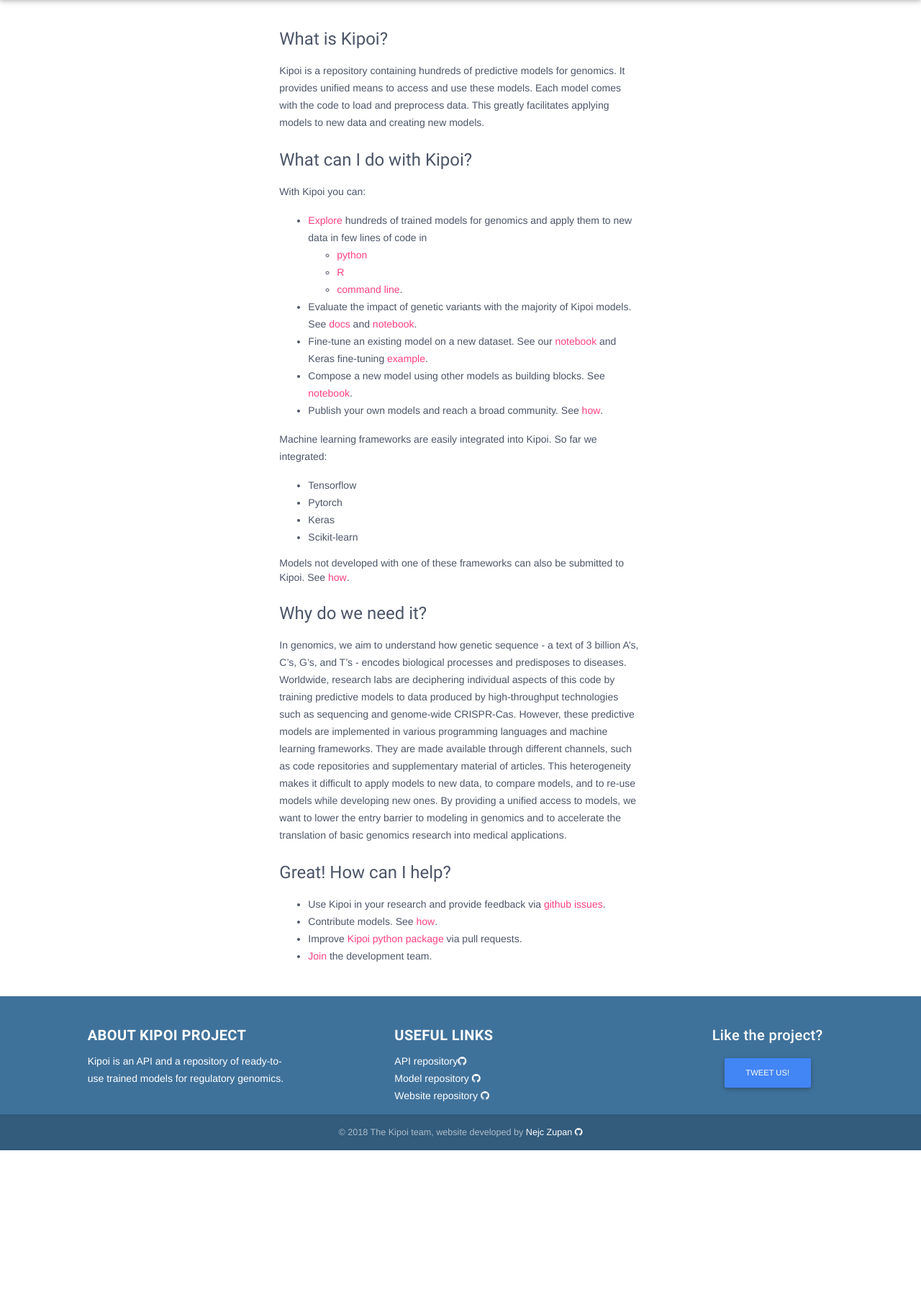
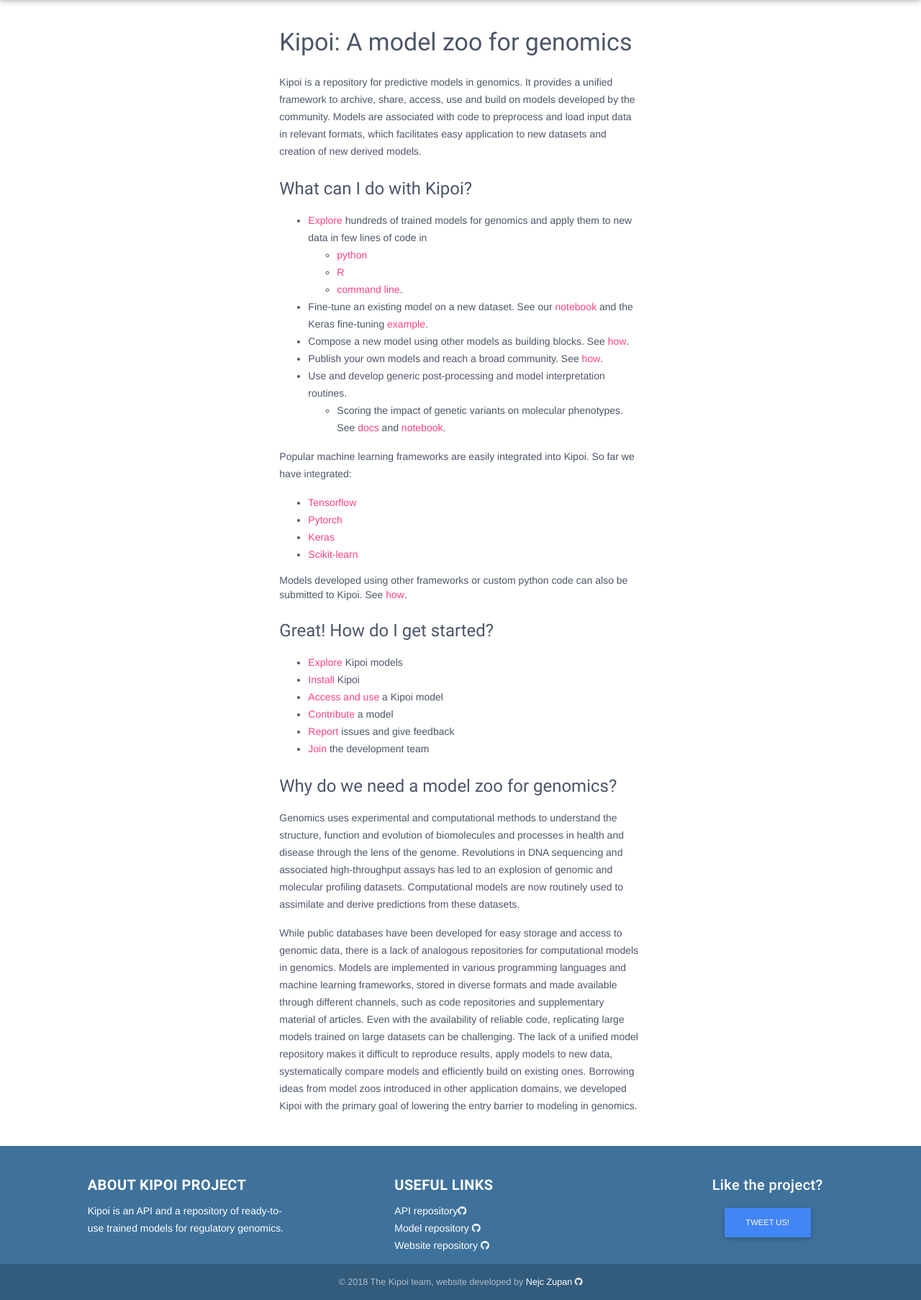
Before and after one commit to kipoi/website, a Flask app: page /about/ in a window 1280 px wide. Shown: the part 65-1871 px from the top of the page at 72% size. Before the commit the page ends 1663 px from the top, so only its background shows below. Run offline with Flask 2, Linux system fonts and the light colour scheme; some libraries are stand-ins or nearby versions.

Commit message:
update the about page

```diff
--- a/app/models/templates/models/about.html
+++ b/app/models/templates/models/about.html
@@ -3,85 +3,102 @@
 {% block content %}
 
 <div class="row" style="margin-right: 0; margin-left: 0;">
-  <!-- <div class="col-lg-4 col-sm-12">
-       <img src="{{ url_for('static', filename='img/fig1.svg')}}" class="img-fluid p-3" alt="Kipoi overview figure">
-       </div> -->
   <div class="col-lg-5 mx-auto">
     <!-- <h3 class="media-heading">About</h3> -->
-    <h4>What is Kipoi?</h4>
+    <h3>Kipoi: A model zoo for genomics</h3>
     <p>
-      Kipoi is a repository containing hundreds of predictive models for
-      genomics. It provides unified means to access and use these
-      models. Each model comes with the code to load and preprocess
-      data. This greatly facilitates applying models to new data and
-      creating new models.
+      Kipoi is a repository for predictive models in genomics. It
+      provides a unified framework to archive, share, access, use and
+      build on models developed by the community. Models are
+      associated with code to preprocess and load input data in
+      relevant formats, which facilitates easy application to new
+      datasets and creation of new derived models.
     </p>
 
     <h4>What can I do with Kipoi?</h4>
 
     <p>
-      With Kipoi you can:
-
       <ul>
-	<li><a href="">Explore</a> hundreds of trained models for genomics and apply them to new data in few
-	  lines of code in
+	<li><a href="../groups/">Explore</a> hundreds of trained models
+	  for genomics and apply them to new data in few lines of code in
 	  <ul>
-	    <li><a href='http://kipoi.org/docs/tutorials/python-api/'>python</a></li>
-	    <li><a href='http://kipoi.org/docs/tutorials/R-api/'>R</a></li>
-	    <li><a href='http://kipoi.org/docs/using/01_Getting_started/#command-line-interface-quick-start'>command line</a>.</li>
+	    <li><a href='../docs/tutorials/python-api/'>python</a></li>
+	    <li><a href='../docs/tutorials/R-api/'>R</a></li>
+	    <li><a href='../docs/using/01_Getting_started/#command-line-interface-quick-start'>command line</a>.</li>
 	  </ul>
-	<li>Evaluate the impact of genetic variants with the majority of Kipoi
-	  models. See <a href='http://kipoi.org/docs/using/02_Variant_effect_prediction/'>docs</a> and <a href='http://kipoi.org/docs/tutorials/variant_effect_prediction/'>notebook</a>.</li>
-	<li>Fine-tune an existing model on a new dataset. See our <a href='http://kipoi.org/docs/tutorials/python-api/#re-train-the-keras-model'>notebook</a>
-	  and Keras fine-tuning <a href='https://gist.github.com/fchollet/7eb39b44eb9e16e59632d25fb3119975'>example</a>.</li>
-	<li>Compose a new model using other models as building blocks. See <a href='http://kipoi.org/docs/using/02_Variant_effect_prediction/'>notebook</a>.</li>
-	<li>Publish your own models and reach a broad community. See <a href='http://kipoi.org/docs/contributing/01_Getting_started/'>how</a>.</li>
+	</li>
+	<li>Fine-tune an existing model on a new dataset. See our
+	  <a href='../docs/tutorials/python-api/#re-train-the-keras-model'>notebook</a>
+	  and the Keras fine-tuning
+	  <a href='https://gist.github.com/fchollet/7eb39b44eb9e16e59632d25fb3119975'>example</a>.</li>
+	<li>Compose a new model using other models as building blocks. See
+	  <a href='../docs/using/02_Variant_effect_prediction/'>how</a>.</li>
+	<li>Publish your own models and reach a broad community. See
+	  <a href='../docs/contributing/01_Getting_started/'>how</a>.</li>
+	<li>Use and develop generic post-processing and model interpretation routines.
+	  <ul>
+	    <li>Scoring the impact of genetic variants on molecular phenotypes. See
+	      <a href='../docs/using/02_Variant_effect_prediction/'>docs</a> and
+	      <a href='../docs/tutorials/variant_effect_prediction/'>notebook</a>.</li>
+	  </ul>
+	</li>
       </ul>
     </p>
 
     <p>
-      Machine learning frameworks are easily integrated into Kipoi. So
-      far we integrated:
+      Popular machine learning frameworks are easily integrated into Kipoi. So far we have integrated:
       <ul>
-	<li>Tensorflow</li>
-	<li>Pytorch</li>
-	<li>Keras</li>
-	<li>Scikit-learn</li>
+	<li><a href='https://www.tensorflow.org/'>Tensorflow</a></li>
+	<li><a href='http://pytorch.org/'>Pytorch</a></li>
+	<li><a href='https://keras.io/'>Keras</a></li>
+	<li><a href='http://scikit-learn.org/'>Scikit-learn</a></li>
       </ul>
-
-      Models not developed with one of these frameworks can also be
-      submitted to Kipoi. See <a href='http://kipoi.org/docs/contributing/05_Writing_model.py/'>how</a>.
+      Models developed using other frameworks or custom python code can
+      also be submitted to Kipoi. See <a href='../docs/contributing/05_Writing_model.py/'>how</a>.
     </p>
 
-    <h4>Why do we need it?</h4>
+    <h4>Great! How do I get started?</h4>
     <p>
-      In genomics, we aim to understand how genetic
-      sequence - a text of 3 billion A’s, C’s, G’s, and T’s - encodes
-      biological processes and predisposes to diseases. Worldwide,
-      research labs are deciphering individual aspects of this code by
-      training predictive models to data produced by high-throughput
-      technologies such as sequencing and genome-wide
-      CRISPR-Cas. However, these predictive models are implemented in
-      various programming languages and machine learning
-      frameworks. They are made available through different channels,
-      such as code repositories and supplementary material of
-      articles. This heterogeneity makes it difficult to apply models to
-      new data, to compare models, and to re-use models while developing
-      new ones. By providing a unified access to models, we want to
-      lower the entry barrier to modeling in genomics and to accelerate
-      the translation of basic genomics research into medical
-      applications.
+      <ul>
+	<li><a href="../groups/">Explore</a> Kipoi models</li>
+	<li><a href='../docs/using/01_Getting_started/'>Install</a> Kipoi</li>
+	<li><a href='../docs/tutorials/python-api/'>Access and use</a> a Kipoi model</li>
+	<li><a href='../docs/contributing/01_Getting_started/'>Contribute</a> a model</li>
+	<li><a href='https://github.com/kipoi/kipoi/issues'>Report</a> issues and give feedback</li>
+	<li><a href='https://github.com/kipoi/models/issues/55'>Join</a> the development team</li>
+      </ul>
     </p>
 
-    <h4>Great! How can I help?</h4>
+
+    <h4>Why do we need a model zoo for genomics?</h4>
     <p>
-      <ul>
-	<li>Use Kipoi in your research and provide feedback via <a href='https://github.com/kipoi/kipoi/issues'>github issues</a>.</li>
-	<li>Contribute models. See <a href='http://kipoi.org/docs/contributing/01_Getting_started/'>how</a>.</li>
-	<li>Improve <a href='https://github.com/kipoi/kipoi'>Kipoi python package</a> via pull requests.</li>
-	<li><a href='https://github.com/kipoi/models/issues/55'>Join</a> the development team.</li>
-      </ul>
+      Genomics uses experimental and computational methods to
+      understand the structure, function and evolution of biomolecules
+      and processes in health and disease through the lens of the
+      genome. Revolutions in DNA sequencing and associated
+      high-throughput assays has led to an explosion of genomic and
+      molecular profiling datasets. Computational models are now
+      routinely used to assimilate and derive predictions from these
+      datasets.
     </p>
+    <p>
+      While public databases have been developed for easy
+      storage and access to genomic data, there is a lack of analogous
+      repositories for computational models in genomics. Models are
+      implemented in various programming languages and machine
+      learning frameworks, stored in diverse formats and made
+      available through different channels, such as code repositories
+      and supplementary material of articles. Even with the
+      availability of reliable code, replicating large models trained
+      on large datasets can be challenging. The lack of a unified
+      model repository makes it difficult to reproduce results, apply
+      models to new data, systematically compare models and
+      efficiently build on existing ones. Borrowing ideas from model
+      zoos introduced in other application domains, we developed Kipoi
+      with the primary goal of lowering the entry barrier to modeling
+      in genomics.
+    </p>
+
   </div>
 </div>
 {% endblock %}
```
